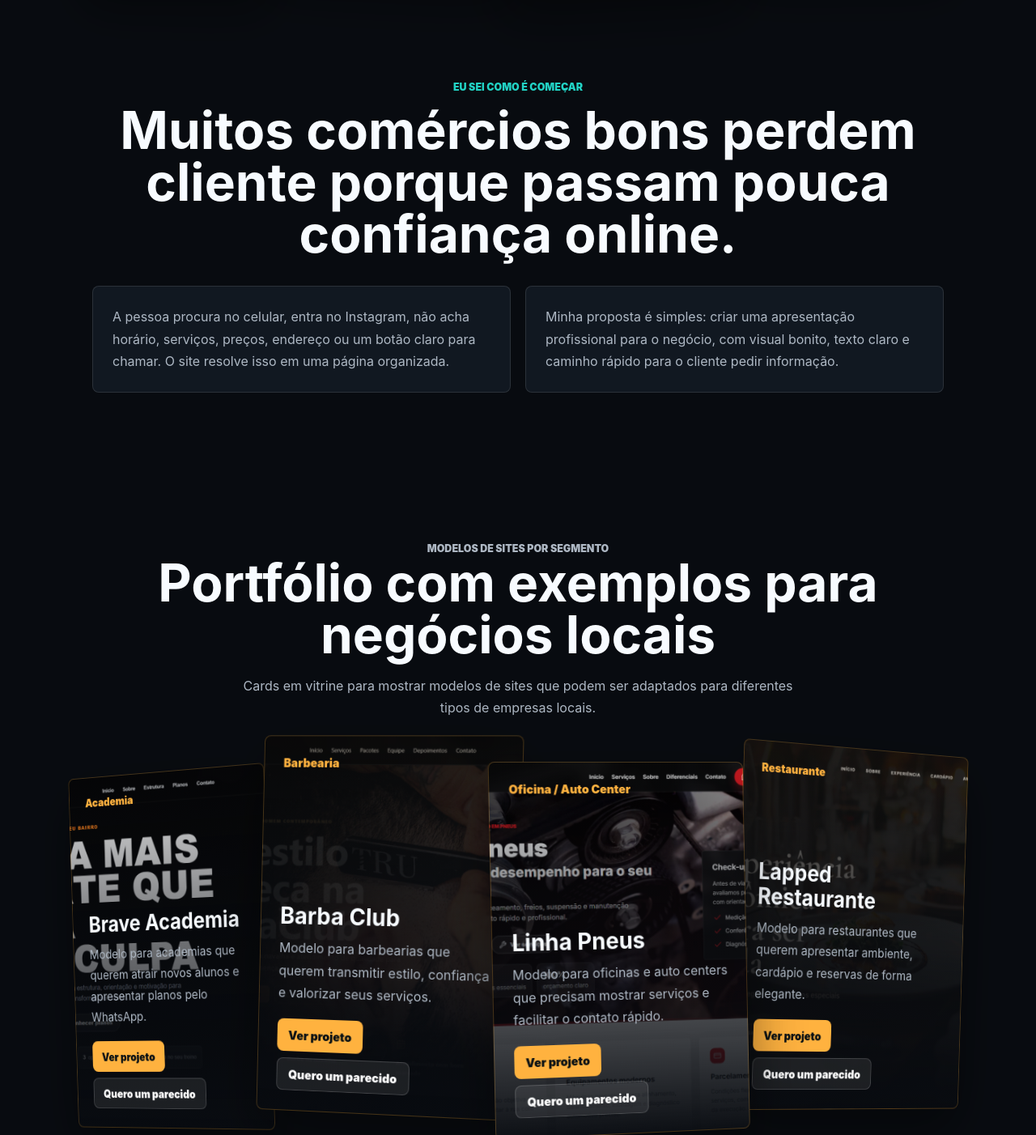
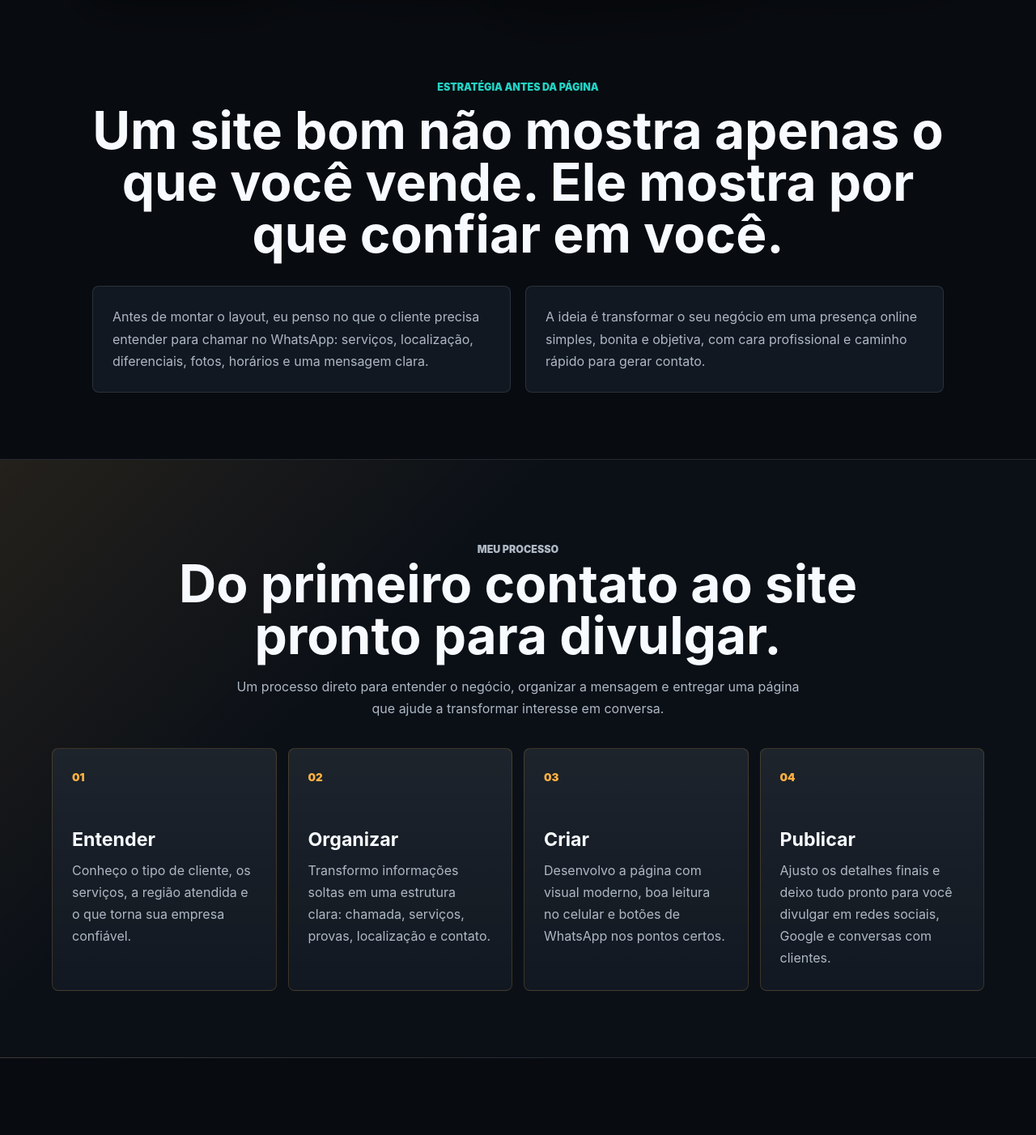
Before and after one commit to Samuel0G/SamuelSites, a plain HTML site: page index.html in a window 1280 px wide. Shown: the part 1047-2449 px from the top of the page at 81% size. Drawn offline with Linux system fonts and the light colour scheme.

Commit message:
Add premium process section

```diff
--- a/index.html
+++ b/index.html
@@ -14,7 +14,6 @@
     <header class="topbar">
       <a class="brand" href="#inicio" aria-label="Samuel Sites">
         <span class="brand-mark">S</span>
-        <span>Samuel Sites</span>
       </a>
 
       <button class="menu-toggle" type="button" aria-expanded="false" aria-controls="menu">
@@ -24,9 +23,9 @@
 
       <nav class="menu" id="menu" aria-label="Menu principal">
         <a href="#exemplos">Exemplos</a>
+        <a href="#metodo">M&eacute;todo</a>
         <a href="#entrega">O que entra</a>
         <a href="#preco">Pacotes</a>
-        <a class="menu-cta" href="#contato">Chamar no WhatsApp</a>
       </nav>
     </header>
 
@@ -91,19 +90,56 @@
       </section>
 
       <section class="section pitch">
-        <p class="section-kicker">Eu sei como &eacute; come&ccedil;ar</p>
-        <h2>Muitos com&eacute;rcios bons perdem cliente porque passam pouca confian&ccedil;a online.</h2>
+        <p class="section-kicker">Estrat&eacute;gia antes da p&aacute;gina</p>
+        <h2>Um site bom n&atilde;o mostra apenas o que voc&ecirc; vende. Ele mostra por que confiar em voc&ecirc;.</h2>
         <div class="split-copy">
           <p>
-            A pessoa procura no celular, entra no Instagram, n&atilde;o acha hor&aacute;rio,
-            servi&ccedil;os, pre&ccedil;os, endere&ccedil;o ou um bot&atilde;o claro para chamar.
-            O site resolve isso em uma p&aacute;gina organizada.
+            Antes de montar o layout, eu penso no que o cliente precisa entender para
+            chamar no WhatsApp: servi&ccedil;os, localiza&ccedil;&atilde;o, diferenciais, fotos,
+            hor&aacute;rios e uma mensagem clara.
           </p>
           <p>
-            Minha proposta &eacute; simples: criar uma apresenta&ccedil;&atilde;o profissional
-            para o neg&oacute;cio, com visual bonito, texto claro e caminho r&aacute;pido para o
-            cliente pedir informa&ccedil;&atilde;o.
+            A ideia &eacute; transformar o seu neg&oacute;cio em uma presen&ccedil;a online
+            simples, bonita e objetiva, com cara profissional e caminho r&aacute;pido para
+            gerar contato.
           </p>
+        </div>
+      </section>
+
+      <section class="section method" id="metodo">
+        <div class="section-heading centered">
+          <p class="section-kicker">Meu processo</p>
+          <h2>Do primeiro contato ao site pronto para divulgar.</h2>
+          <p>
+            Um processo direto para entender o neg&oacute;cio, organizar a mensagem e entregar
+            uma p&aacute;gina que ajude a transformar interesse em conversa.
+          </p>
+        </div>
+
+        <div class="method-grid">
+          <article class="method-card">
+            <span>01</span>
+            <h3>Entender</h3>
+            <p>Conhe&ccedil;o o tipo de cliente, os servi&ccedil;os, a regi&atilde;o atendida e o que torna sua empresa confi&aacute;vel.</p>
+          </article>
+
+          <article class="method-card">
+            <span>02</span>
+            <h3>Organizar</h3>
+            <p>Transformo informa&ccedil;&otilde;es soltas em uma estrutura clara: chamada, servi&ccedil;os, provas, localiza&ccedil;&atilde;o e contato.</p>
+          </article>
+
+          <article class="method-card">
+            <span>03</span>
+            <h3>Criar</h3>
+            <p>Desenvolvo a p&aacute;gina com visual moderno, boa leitura no celular e bot&otilde;es de WhatsApp nos pontos certos.</p>
+          </article>
+
+          <article class="method-card">
+            <span>04</span>
+            <h3>Publicar</h3>
+            <p>Ajusto os detalhes finais e deixo tudo pronto para voc&ecirc; divulgar em redes sociais, Google e conversas com clientes.</p>
+          </article>
         </div>
       </section>
 
@@ -263,7 +299,7 @@
     </main>
 
     <footer class="footer">
-      <p>Samuel Sites - cria&ccedil;&atilde;o de sites para neg&oacute;cios locais.</p>
+      <p>&copy; 2026 Samuel. Todos os direitos reservados.</p>
       <a href="#inicio">Voltar ao topo</a>
     </footer>
 
--- a/styles.css
+++ b/styles.css
@@ -250,6 +250,49 @@ h3 {
   background: var(--panel);
   border: 1px solid var(--line);
   border-radius: 8px;
+}
+
+.method {
+  background:
+    linear-gradient(135deg, rgba(255, 178, 63, 0.1), transparent 34%),
+    #0b1017;
+  border-top: 1px solid var(--line);
+  border-bottom: 1px solid var(--line);
+}
+
+.method-grid {
+  display: grid;
+  grid-template-columns: repeat(4, minmax(0, 1fr));
+  gap: 14px;
+}
+
+.method-card {
+  min-height: 300px;
+  padding: 24px;
+  background:
+    linear-gradient(180deg, rgba(255, 255, 255, 0.05), transparent),
+    var(--panel);
+  border: 1px solid rgba(255, 178, 63, 0.18);
+  border-radius: 8px;
+}
+
+.method-card span {
+  display: inline-flex;
+  margin-bottom: 56px;
+  color: var(--accent);
+  font-size: 0.84rem;
+  font-weight: 900;
+}
+
+.method-card h3 {
+  margin-bottom: 12px;
+  font-size: 1.45rem;
+}
+
+.method-card p {
+  margin-bottom: 0;
+  color: var(--muted);
+  line-height: 1.7;
 }
 
 .section-heading {
@@ -708,7 +751,8 @@ details p {
 }
 
 @media (max-width: 1050px) {
-  .feature-list {
+  .feature-list,
+  .method-grid {
     grid-template-columns: repeat(2, minmax(0, 1fr));
   }
 
@@ -782,6 +826,7 @@ details p {
   .split-copy,
   .showcase-grid,
   .feature-list,
+  .method-grid,
   .pricing-grid {
     grid-template-columns: 1fr;
   }
@@ -842,6 +887,7 @@ details p {
   }
 
   .price-card,
+  .method-card,
   .feature-list article,
   .split-copy p {
     padding: 22px;
```
